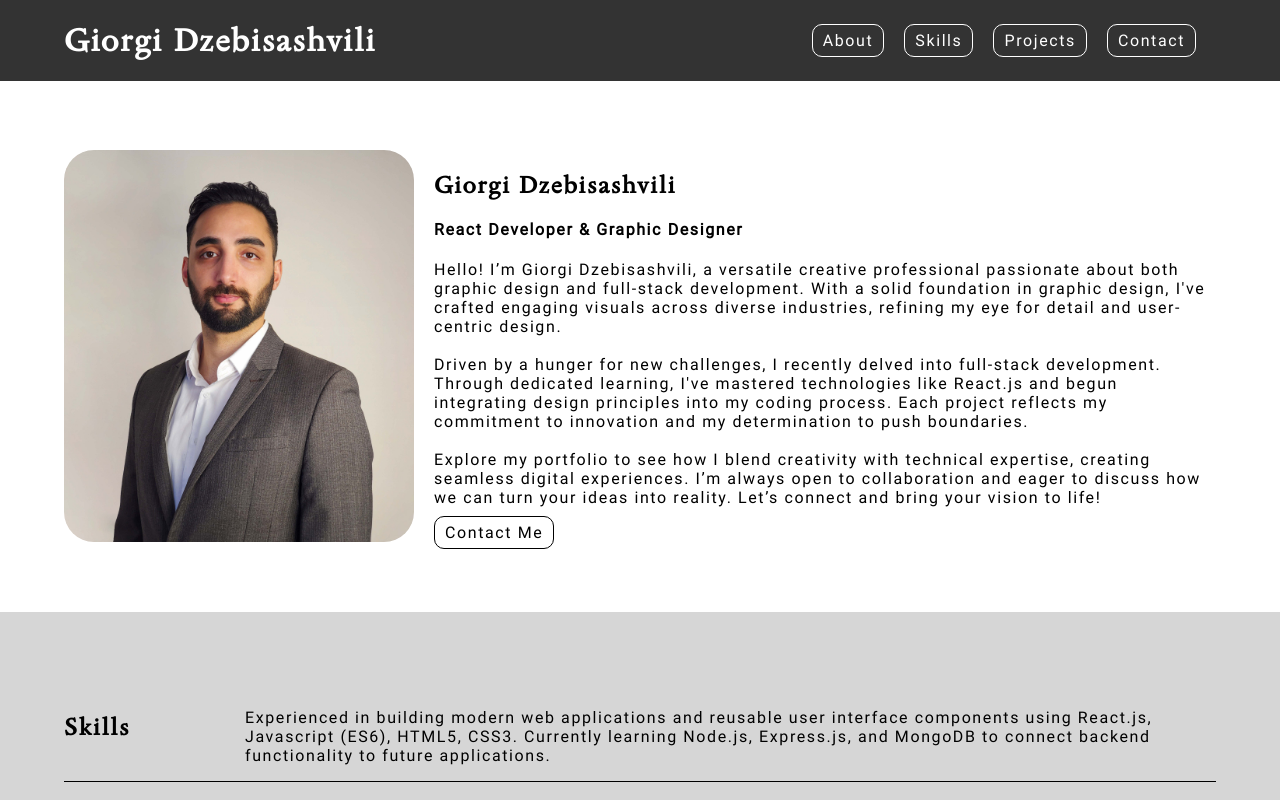
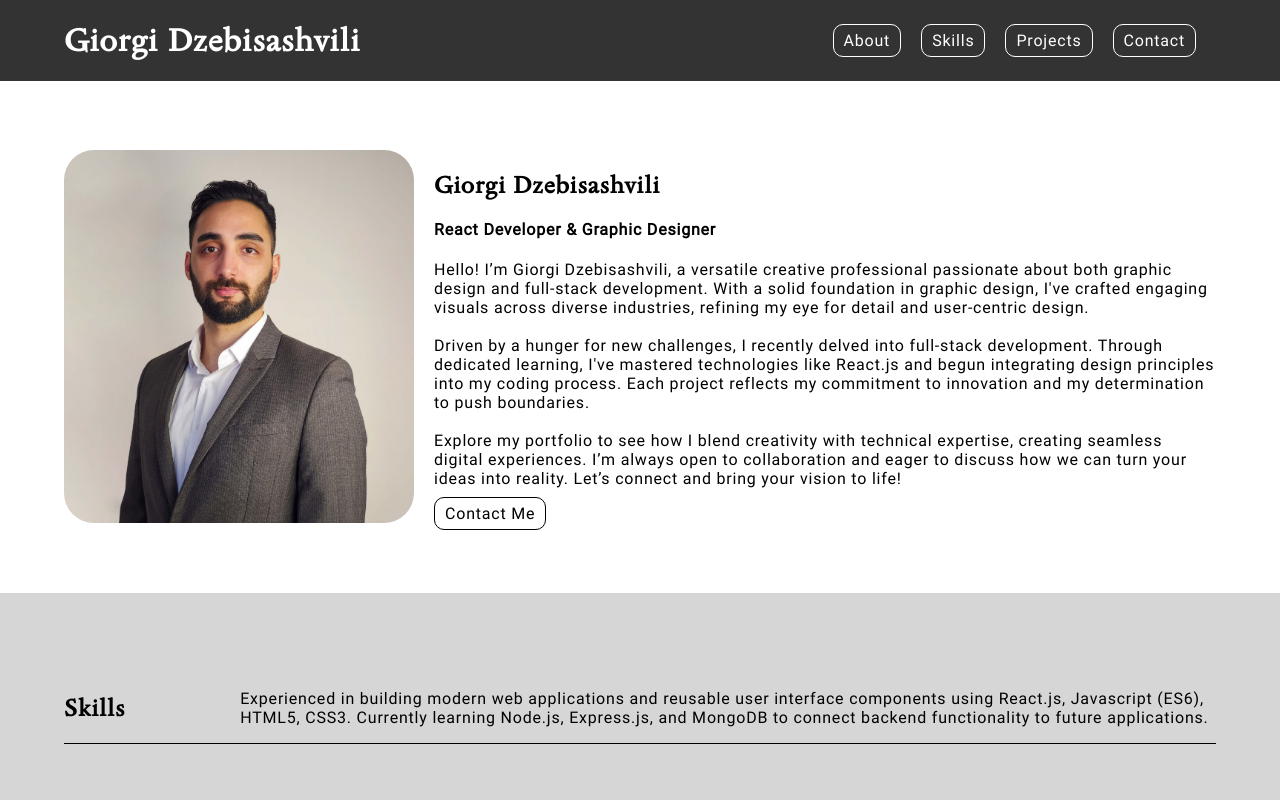
Before and after one commit to giorgidzebisashvili4/portfolio, a React (Vite) app in the folder my-portfolio/: page / in a window 1280 px wide. Shown: the top 800 px of the page. Built offline with nearby package versions, Linux system fonts and the light colour scheme.

Commit message:
btn transition effects done

```diff
--- a/my-portfolio/src/components/About.module.css
+++ b/my-portfolio/src/components/About.module.css
@@ -43,6 +43,7 @@
   padding: 6px 10px;
   border: 1px solid black;
   border-radius: 10px;
+  transition: background-color 0.3s ease-in-out, color 0.3s ease-in-out;
 }
 
 .about a:hover {
--- a/my-portfolio/src/components/Header.module.css
+++ b/my-portfolio/src/components/Header.module.css
@@ -37,11 +37,10 @@
   padding: 6px 10px;
   border: 1px solid rgb(255, 255, 255);
   border-radius: 10px;
-  transition: transform 0.3s ease-in-out;
+  transition: background-color 0.3s ease-in-out, color 0.3s ease-in-out;
 }
 
 .header nav ul li a:hover {
-  transform: scale(1.5) !important;
   background-color: yellow;
   color: black;
 }
--- a/my-portfolio/src/index.css
+++ b/my-portfolio/src/index.css
@@ -11,7 +11,7 @@
 body {
   margin: 0;
   font-family: "regular", sans-serif;
-  letter-spacing: 0.1em;
+  letter-spacing: 0.05em;
 }
 * {
   scroll-behavior: smooth;
```
